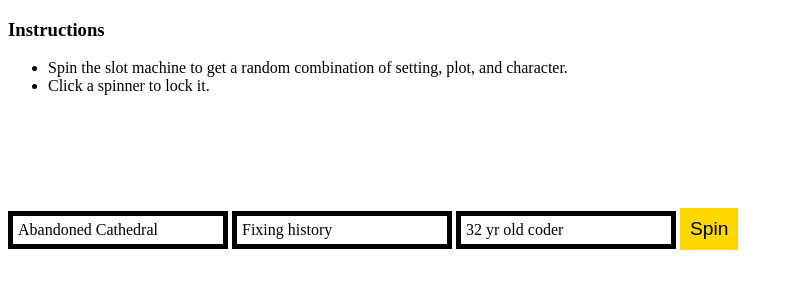
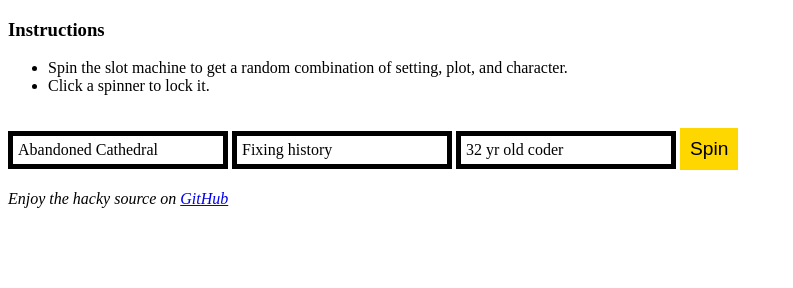
Before and after one commit to InstanceOfMichael/storyslots, a website: page index.html in a window 1280 px wide. Shown: the whole page, without its empty margins (0-793 px from the left). Drawn offline with Linux system fonts and the light colour scheme.

Commit message:
Add footer. Adjust margin.

```diff
--- a/index.html
+++ b/index.html
@@ -19,6 +19,11 @@
       <div class="spinner" ng-class="{ locked: !sc.locks[2] }" ng-click="sc.toggleLock(2)">{{sc.character}}</div>
       <button class="arm" ng-click="sc.spin()">Spin</button>
     </div>
+
+    <footer>
+      Enjoy the hacky source on <a href="https://github.com/druttka/storyslots">GitHub</a>
+    </footer>
+
     <script type="text/javascript" src="bower_components/angular/angular.min.js"></script>
     <script type="text/javascript" src="app.js"></script>
   </body>
--- a/main.css
+++ b/main.css
@@ -1,5 +1,5 @@
 .machine div{
-  margin-top:100px;
+  margin-top:20px;
   display:inline-block;
 }
 
@@ -19,3 +19,8 @@
   border:5px solid gold;
   font-size:larger;
 }
+
+footer{
+  font-style:italic;
+  margin-top: 20px;
+}
```
